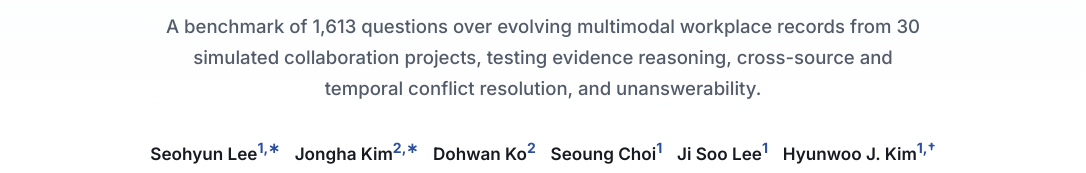
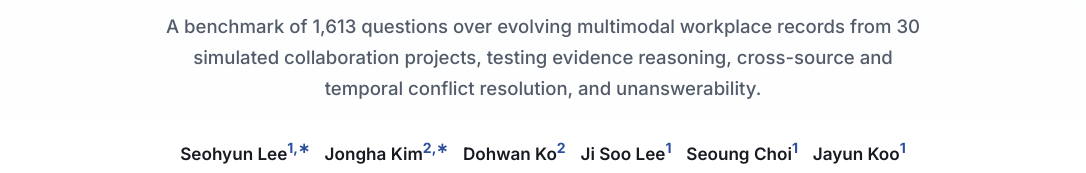
Before and after one commit to mlvlab/MMEnterprise-Bench, a plain HTML site: page docs/index.html in a window 1280 px wide. Shown: the part 217-390 px from the top of the page, without its empty margins (97-1183 px from the left). Drawn offline with Linux system fonts and the light colour scheme.

Commit message:
Update author list

```diff
--- a/docs/index.html
+++ b/docs/index.html
@@ -455,8 +455,9 @@
         <a class="au" href="https://www.seohyunleee.com/" target="_blank" rel="noopener">Seohyun Lee<sup class="sup">1,&lowast;</sup></a>
         <a class="au" href="https://jonghakim35.github.io/" target="_blank" rel="noopener">Jongha Kim<sup class="sup">2,&lowast;</sup></a>
         <a class="au" href="https://ikodoh.github.io/" target="_blank" rel="noopener">Dohwan Ko<sup class="sup">2</sup></a>
+        <span class="au">Ji Soo Lee<sup class="sup">1</sup></span>
         <a class="au" href="https://choisw0823.github.io" target="_blank" rel="noopener">Seoung Choi<sup class="sup">1</sup></a>
-        <span class="au">Ji Soo Lee<sup class="sup">1</sup></span>
+        <span class="au">Jayun Koo<sup class="sup">1</sup></span>
         <a class="au" href="https://www.hyunwoojkim.com/home" target="_blank" rel="noopener">Hyunwoo J. Kim<sup class="sup">1,&dagger;</sup></a>
       </div>
       <div class="affil">
```
Also changed, not shown: 2 other files.
